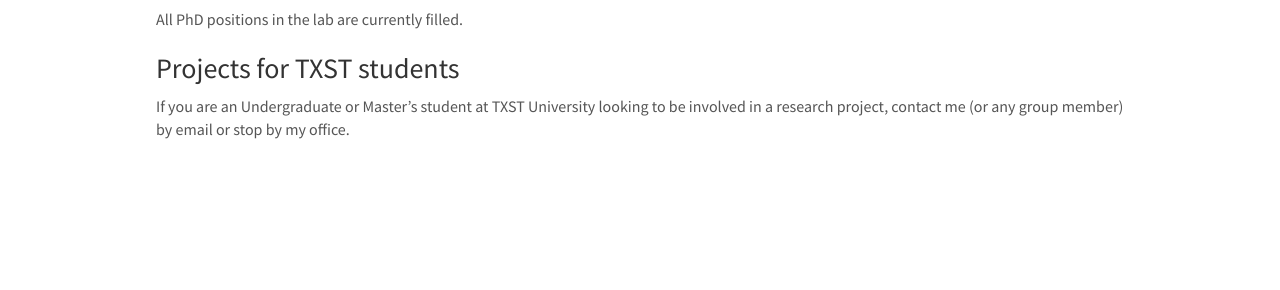
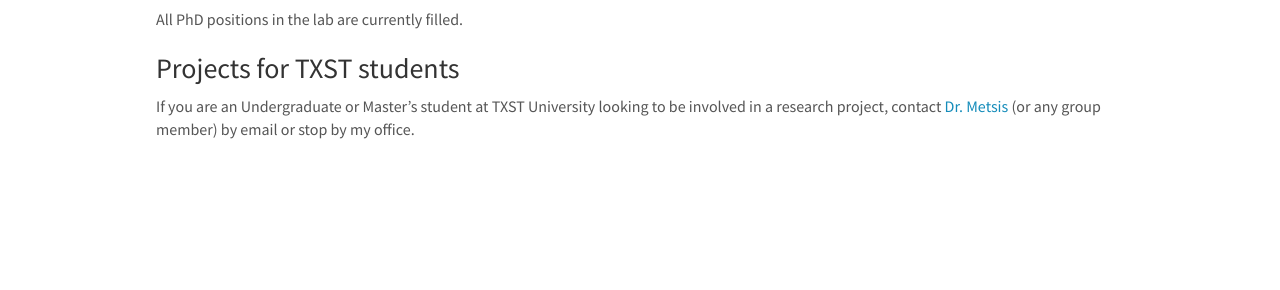
Before and after one commit to imics-lab/imics-lab.github.io, a Jekyll site: the page built from _pages/openings.md, in a window 1280 px wide. Shown: the part 140-430 px from the top of the page. Built offline with Jekyll 4.4.1, drawn with Linux system fonts in a browser that asks for light colours; nearby versions of some CDN libraries.

Commit message:
Update openings.md

```diff
--- a/_pages/openings.md
+++ b/_pages/openings.md
@@ -17,7 +17,7 @@ We are  looking for new group members with passion, talent, and grit!
 If you are interested in working with us as a PhD student, please send me an [email](mailto:vmetsis@txstate.edu). State briefly why you are interested and attach a CV, including information about the grades you had as an undergraduate and/or master's student. No need for a separate cover letter or certificates.  -->
 
 ### Projects for TXST students
-If you are an Undergraduate or Master's student at TXST University looking to be involved in a research project, contact me (or any group member) by email or stop by my office.
+If you are an Undergraduate or Master's student at TXST University looking to be involved in a research project, contact [Dr. Metsis](mailto:vmetsis@txstate.edu) (or any group member) by email or stop by my office.
 
 <br/><br/><br/><br/><br/><br/><br/>
 
```
